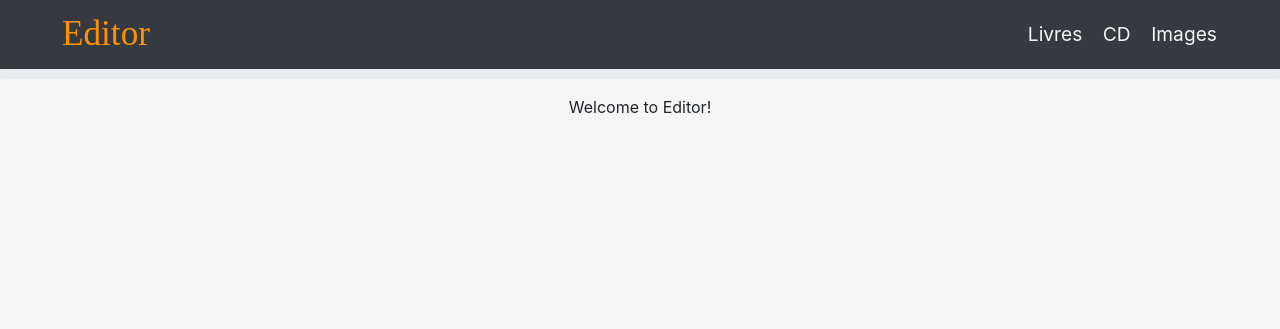
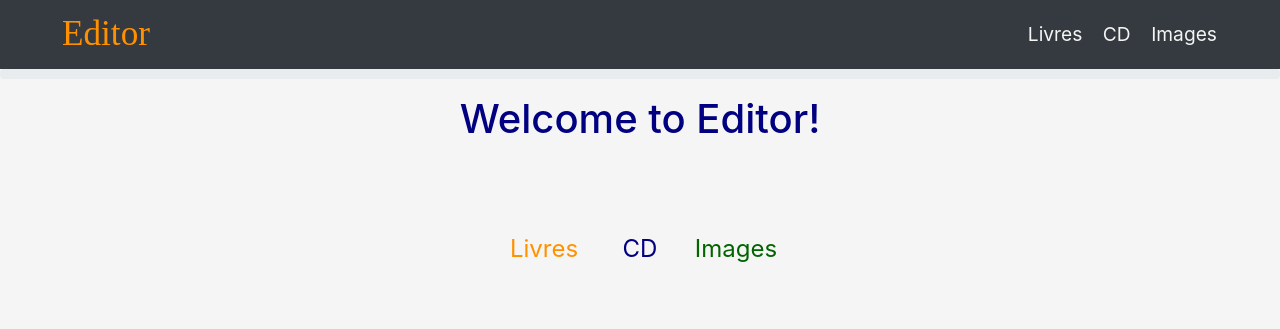
Before and after one commit to BrRoman/Editor, a Django app: template editor/apps/products/templates/products/home.html in a window 1280 px wide. Shown: the top 329 px of the page. Run offline with Django 3.2, Linux system fonts and the light colour scheme; the template is opened without the code that fills it, so the values that code supplies are empty; style sheets or scripts are compiled from the project's sources; some libraries are stand-ins or nearby versions; some web fonts are replaced.

Commit message:
Home page improved.

```diff
--- a/editor/apps/products/templates/products/home.html
+++ b/editor/apps/products/templates/products/home.html
@@ -1,5 +1,20 @@
 {% extends 'main.html' %}
 
 {% block content %}
-    Welcome to Editor!
+    <h1 class="blue">Welcome to Editor!</h1>
+
+    <div id="home" class="row mt-5">
+        <a href={% url 'products:books_list' %} class="d-flex flex-column align-items-center orange">
+            <span class="fas fa-book mx-5 my-3" title="Livres"></span>
+            <p>Livres</p>
+        </a>
+        <a href={% url 'products:disks_list' %} class="d-flex flex-column align-items-center blue">
+            <span class="fas fa-compact-disc mx-5 my-3" title="CD"></span>
+            <p>CD</p>
+        </a>
+        <a href={% url 'products:images_list' %} class="d-flex flex-column align-items-center green">
+            <span class="fas fa-image mx-5 my-3" title="Images"></span>
+            <p>Images</p>
+        </a>
+    </div>
 {% endblock content %}
--- a/editor/static/css/editor.less
+++ b/editor/static/css/editor.less
@@ -9,6 +9,14 @@
 
 a:hover {
     text-decoration: none;
+}
+
+.blue {
+    color: @blue;
+}
+
+.green {
+    color: @green;
 }
 
 .orange {
@@ -54,4 +62,17 @@ body {
     .breadcrumb {
         padding: 5px 0px 5px 50px;
     }
+
+    // Content:
+    #content {
+        #home {
+            a {
+                font-size: 36pt;
+            }
+
+            p {
+                font-size: 18pt;
+            }
+        }
+    }
 }
```
